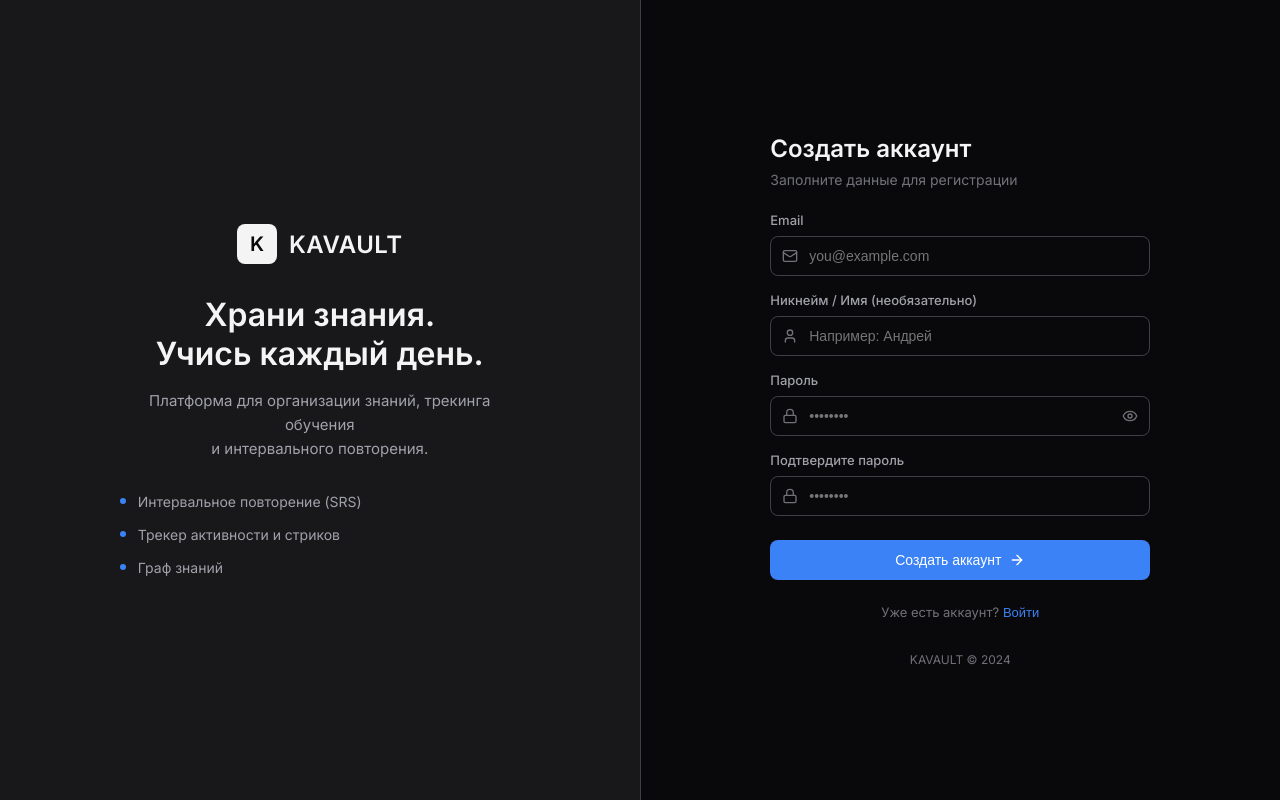
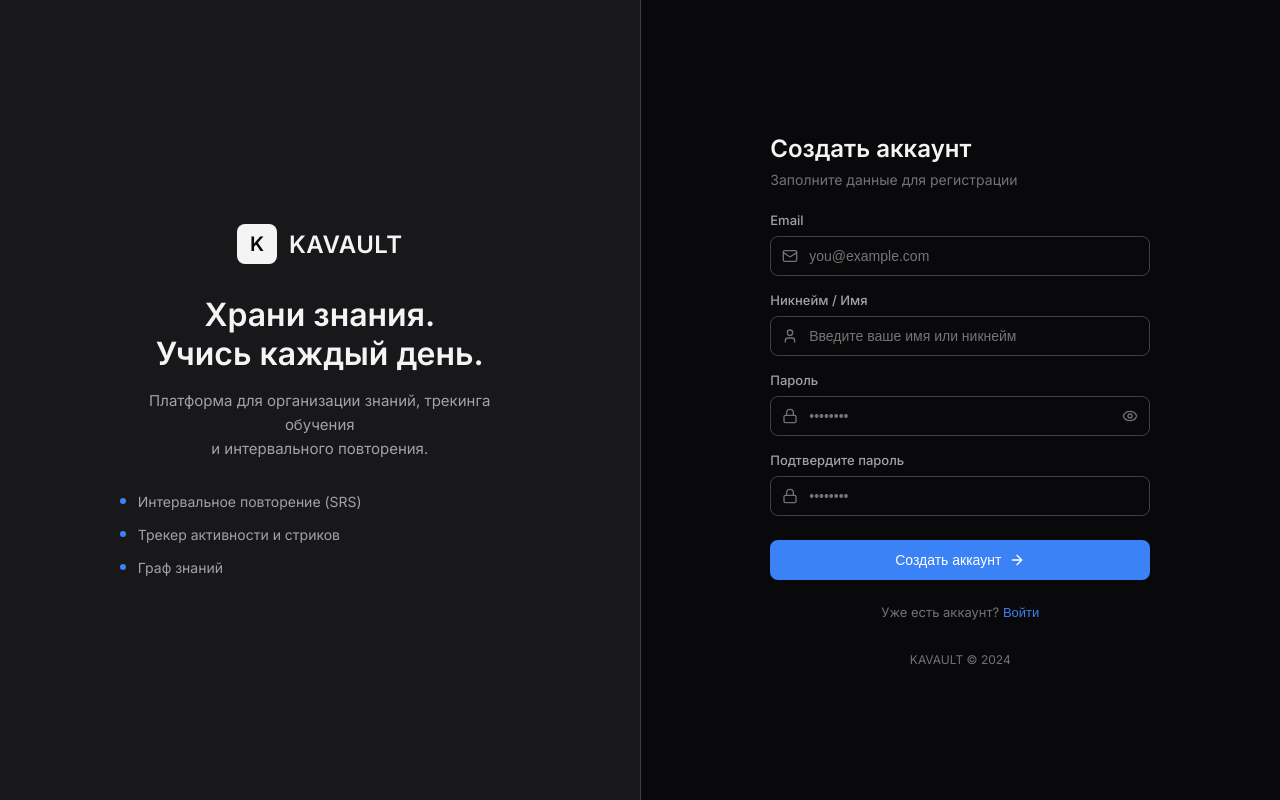
Before and after one commit to Kalio-sp/kavault, a React (Vite) app in the folder kavault-frontend/: page /#/login in a window 1280 px wide. Both pictures are taken after a click on the button "Зарегистрироваться". Built offline with nearby package versions, Linux system fonts and the light colour scheme; no server answers.

Commit message:
fix(auth): make registration nickname required and remove spoiler example placeholder

```diff
--- a/kavault-frontend/src/pages/Login.tsx
+++ b/kavault-frontend/src/pages/Login.tsx
@@ -29,6 +29,11 @@ export function Login() {
   const handleSubmit = async (e: React.FormEvent) => {
     e.preventDefault();
     setError("");
+
+    if (mode === "register" && !nickname.trim()) {
+      setError("Пожалуйста, введите ваше имя или никнейм");
+      return;
+    }
 
     if (mode === "register" && password !== confirmPassword) {
       setError("Пароли не совпадают");
@@ -369,7 +374,7 @@ export function Login() {
                     marginBottom: "var(--space-2)",
                   }}
                 >
-                  Никнейм / Имя (необязательно)
+                  Никнейм / Имя
                 </label>
                 <div style={{ position: "relative" }}>
                   <div
@@ -386,9 +391,10 @@ export function Login() {
                   </div>
                   <input
                     type="text"
-                    placeholder="Например: Андрей"
+                    placeholder="Введите ваше имя или никнейм"
                     value={nickname}
                     onChange={(e) => setNickname(e.target.value)}
+                    required
                     style={{
                       width: "100%",
                       backgroundColor: "var(--bg)",
```
